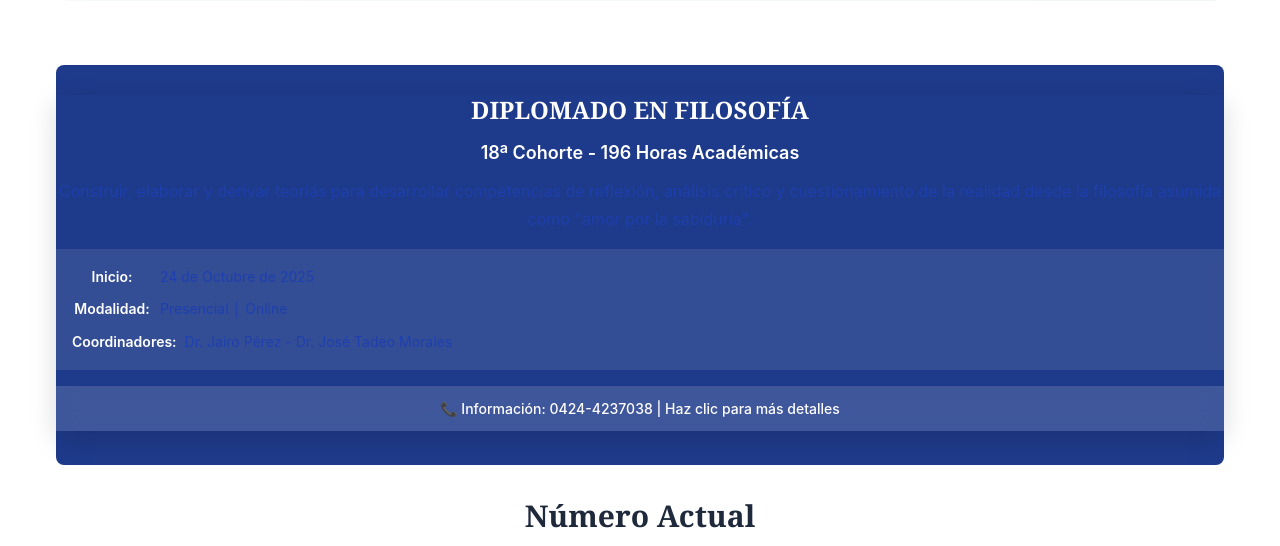
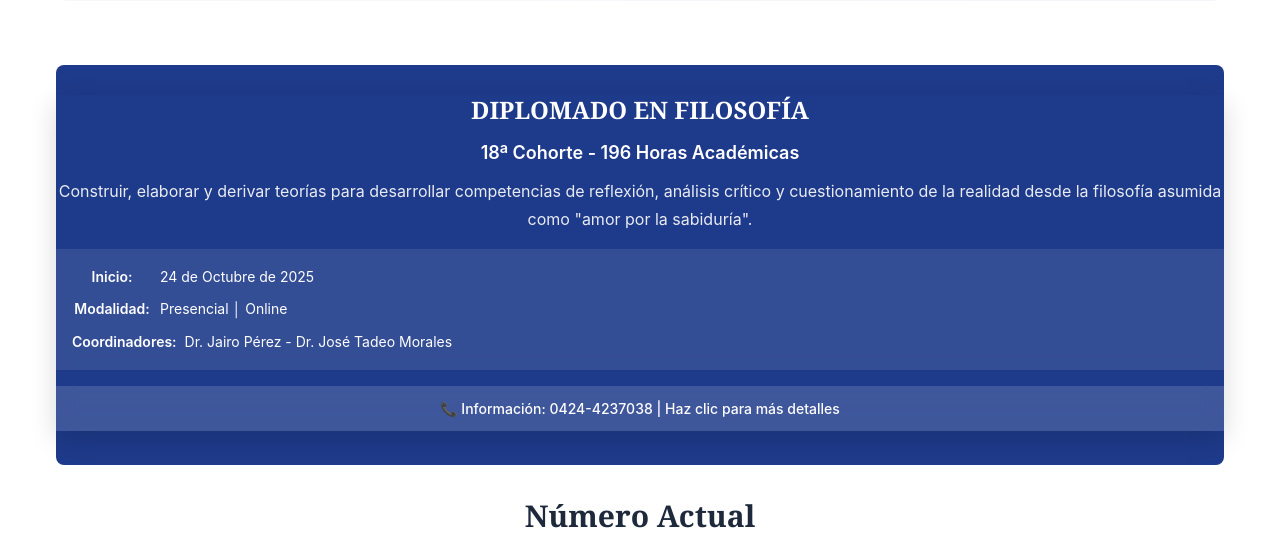
Before and after one commit to refo44/demo-revistalogos, a PHP site: page / in a window 1280 px wide, with the pointer over the restyled element. Shown: the part 586-1132 px from the top of the page. Run offline with PHP 8.4, Linux system fonts and the light colour scheme.

Commit message:
fix: Prevent text color change on banner hover
- Add explicit color rules for all banner text elements on hover
- Maintain white text color during hover state
- Keep elevation and shadow effects only
- Ensure consistent text appearance during interaction

```diff
--- a/assets/css/pages.css
+++ b/assets/css/pages.css
@@ -1086,6 +1086,14 @@
   box-shadow: 0 8px 25px rgba(0, 0, 0, 0.15);
 }
 
+.banner__link:hover .banner__title,
+.banner__link:hover .banner__description,
+.banner__link:hover .banner__subtitle,
+.banner__link:hover .banner__meta,
+.banner__link:hover .banner__cta-text {
+  color: var(--color-text-inverse);
+}
+
 .banner__cta {
   margin-top: var(--space-4);
   padding: var(--space-3);
```
